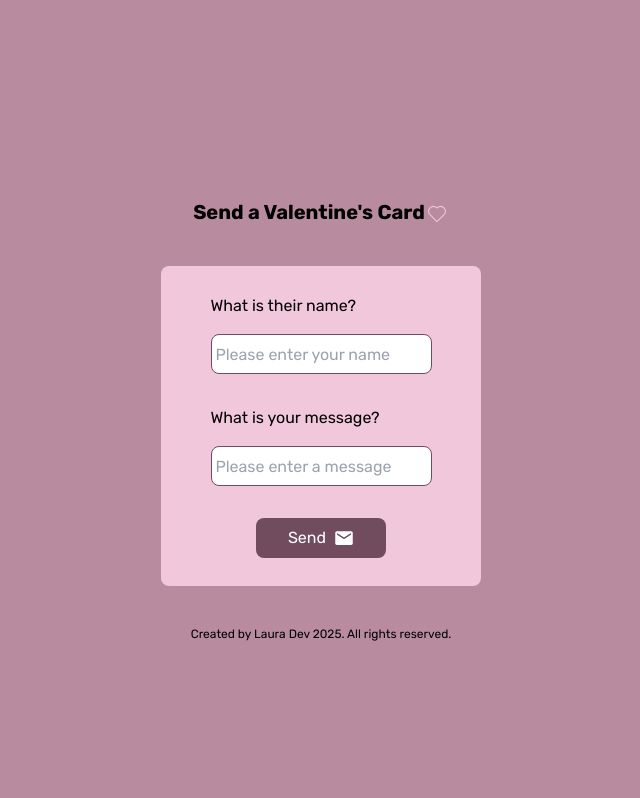
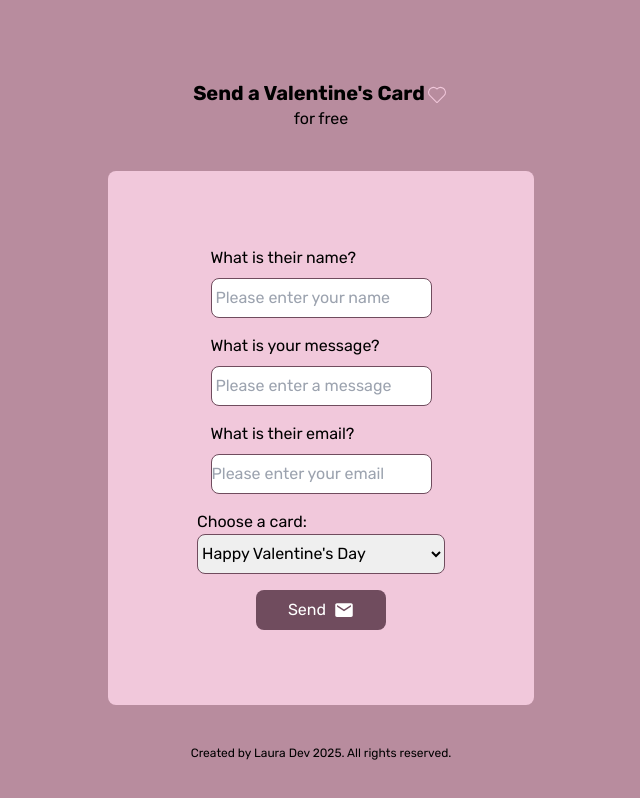
Before and after one commit to lavollmer/valentines-card, a React (Vite) app: page / in a window 1280 px wide. Shown: the whole page, without its empty margins (319-959 px from the left). Built offline with nearby package versions, Linux system fonts and the light colour scheme.

Commit message:
finished the front page

```diff
--- a/index.html
+++ b/index.html
@@ -2,7 +2,7 @@
 <html lang="en">
   <head>
     <meta charset="UTF-8" />
-    <link rel="icon" type="image/svg+xml" href="/vite.svg" />
+    <link rel="icon" type="image/svg+xml" href="/src/assets/hearticon.png" />
     <meta name="viewport" content="width=device-width, initial-scale=1.0" />
     <link rel="preconnect" href="https://fonts.googleapis.com">
 <link rel="preconnect" href="https://fonts.gstatic.com" crossorigin>
--- a/src/App.tsx
+++ b/src/App.tsx
@@ -2,6 +2,7 @@ import "./App.css";
 import "./index.css";
 import "./components/ValentinesCard";
 import Footer from "./components/Footer";
+import Loading from "./components/Loading";
 import React, { useState } from "react";
 import { CiHeart } from "react-icons/ci";
 import { IoMdMail } from "react-icons/io";
@@ -9,27 +10,29 @@ import { IoMdMail } from "react-icons/io";
 function App() {
   const [message, setMessage] = useState();
   const [name, setName] = useState();
+  const [email, setEmail] = useState();
+  const [card, setCard] = useState();
 
   const handleSubmit = (e: React.FormEvent) => {
-    e.preventDefault();
     console.log(`Message: ${message} | Name: ${name}`);
   };
 
   return (
     <>
       <div className="bg-mauvePink h-screen flex flex-col justify-center items-center font-rubik">
-        <div>
-          <h1 className="font-bold text-xl p-10">
+        <div className="p-10">
+          <h1 className="font-bold text-xl">
             Send a Valentine's Card
             <CiHeart className="inline-block text-2xl text-fairytalePink" />
           </h1>
+          <p className="flex flex-row items-center justify-center font-xs">for free</p>
         </div>
-        <div className="w-80 h-80 bg-fairytalePink rounded-lg item-stretch">
+        <div className="w-1/3 h-2/3 bg-fairytalePink rounded-lg item-stretch">
           <form
-            className="flex flex-col items-center justify-center space-y-8 h-full w-full"
+            className="flex flex-col items-center justify-center space-y-4 h-full w-full"
             onSubmit={handleSubmit}
           >
-            <div className="flex flex-col justify-start space-y-4">
+            <div className="flex flex-col justify-start space-y-2">
               <h1>What is their name?</h1>
               <input
                 value={name}
@@ -38,14 +41,31 @@ function App() {
                 className="h-10 border border-eggplant rounded-lg"
               />
             </div>
-            <div className="flex flex-col justify-start space-y-4">
+            <div className="flex flex-col justify-start space-y-2">
               <h1>What is your message?</h1>
               <input
                 value={message}
                 placeholder=" Please enter a message"
-                className="h-10 row-span-4 border border-eggplant rounded-lg"
+                className="h-10 border border-eggplant rounded-lg"
                 onChange={(e) => setMessage(e.target.value)}
               />
+            </div>
+            <div className="flex flex-col justify-start space-y-2">
+              <h1> What is their email?</h1>
+              <input
+                value={email}
+                placeholder="Please enter your email"
+                className="h-10 border border-eggplant rounded-lg"
+                onChange={(e) => setEmail(e.target.value)}
+              />
+            </div>
+            <div>
+              <h1>Choose a card:</h1>
+              <select className="h-10 border border-eggplant rounded-lg">
+                <option value={card}>Happy Valentine's Day</option>
+                <option value={card}>Reminder:You Are Loved</option>
+                <option value={card}>Vintage Happy Valentine's Day</option>
+              </select>
             </div>
             <button
               className="flex flex-row items-center justify-center space-x-2 px-8 py-2 bg-eggplant rounded-lg text-white hover:bg-greenCadet"
--- /dev/null
+++ b/src/components/Loading.tsx
@@ -0,0 +1,10 @@
+const Loading = () => {
+  return (
+    <div>
+      <p>Your card has been sent.</p>
+      <p>Sent with love!</p>
+    </div>
+  );
+};
+
+export default Loading;
--- /dev/null
+++ b/src/components/YouAreLoved.tsx
@@ -0,0 +1,5 @@
+const YouAreLoved = () => {
+  return <div>YouAreLoved</div>;
+};
+
+export default YouAreLoved;
```
Also changed, not shown: src/assets/hearticon.png (added).
